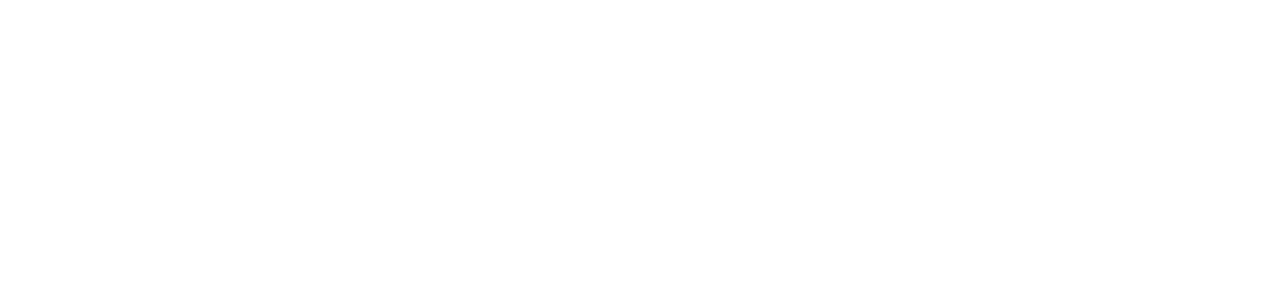
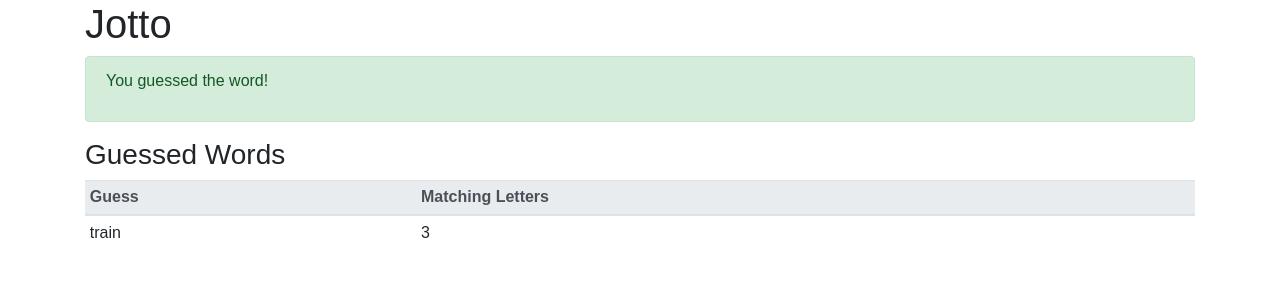
Before and after one commit to paulosullivan22/redux-jest-testing-practice, a React (Create React App) app: page / in a window 1280 px wide. Shown: the top 300 px of the page. Built offline with nearby package versions, Linux system fonts and the light colour scheme.

Commit message:
added styling

```diff
--- a/public/index.html
+++ b/public/index.html
@@ -3,6 +3,7 @@
   <head>
     <meta charset="utf-8" />
     <link rel="shortcut icon" href="%PUBLIC_URL%/favicon.ico" />
+    <link rel="stylesheet" href="https://stackpath.bootstrapcdn.com/bootstrap/4.3.1/css/bootstrap.min.css" integrity="sha384-ggOyR0iXCbMQv3Xipma34MD+dH/1fQ784/j6cY/iJTQUOhcWr7x9JvoRxT2MZw1T" crossorigin="anonymous">
     <meta name="viewport" content="width=device-width, initial-scale=1" />
     <meta name="theme-color" content="#000000" />
     <meta
--- /dev/null
+++ b/src/App.css
@@ -0,0 +1,3 @@
+body {
+    font-family: Arial, Helvetica, sans-serif
+}
--- a/src/App.js
+++ b/src/App.js
@@ -1,12 +1,22 @@
 import React from 'react';
+import './App.css'
+
+import GuessedWords from './GuessedWords'
+import Congrats from './Congrats'
 
 
-function App() {
-  return (
-    <div className="App">
-
-    </div>
-  );
+class App extends React.Component {
+  render() {
+    return (
+      <div className="container">
+        <h1>Jotto</h1>
+        <Congrats success={true} />
+        <GuessedWords guessedWords={[
+          { guessedWord: 'train', letterMatchCount: 3 }
+        ]} />
+      </div>
+    )
+  }
 }
 
 export default App;
--- a/src/Congrats.js
+++ b/src/Congrats.js
@@ -3,7 +3,7 @@ import PropTypes from 'prop-types'
 
 const Congrats = props => {
     return (
-        <div data-test="component-congrats">
+        <div data-test="component-congrats" className="alert alert-success">
             {props.success ?
                 <p data-test="success-message">You guessed the word!</p>
                 : null
--- a/src/GuessedWords.js
+++ b/src/GuessedWords.js
@@ -13,8 +13,8 @@ const GuessedWords = props => {
         contents = (
             <div data-test="guessed-words">
                 <h3>Guessed Words</h3>
-                <table>
-                    <thead>
+                <table className="table table-sm">
+                    <thead className="thead-light">
                         <tr><th>Guess</th><th>Matching Letters</th></tr>
                     </thead>
                     <tbody>
```
